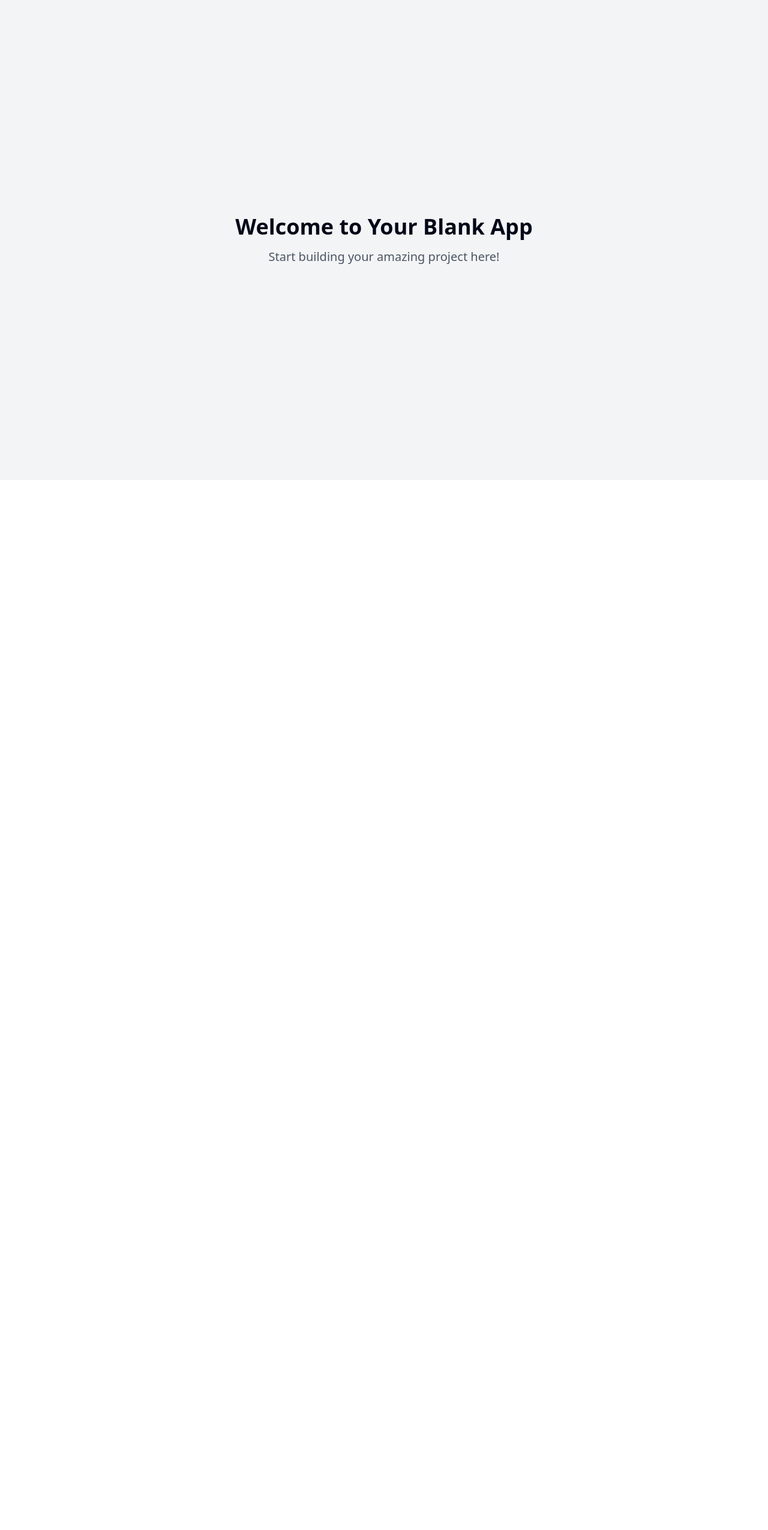
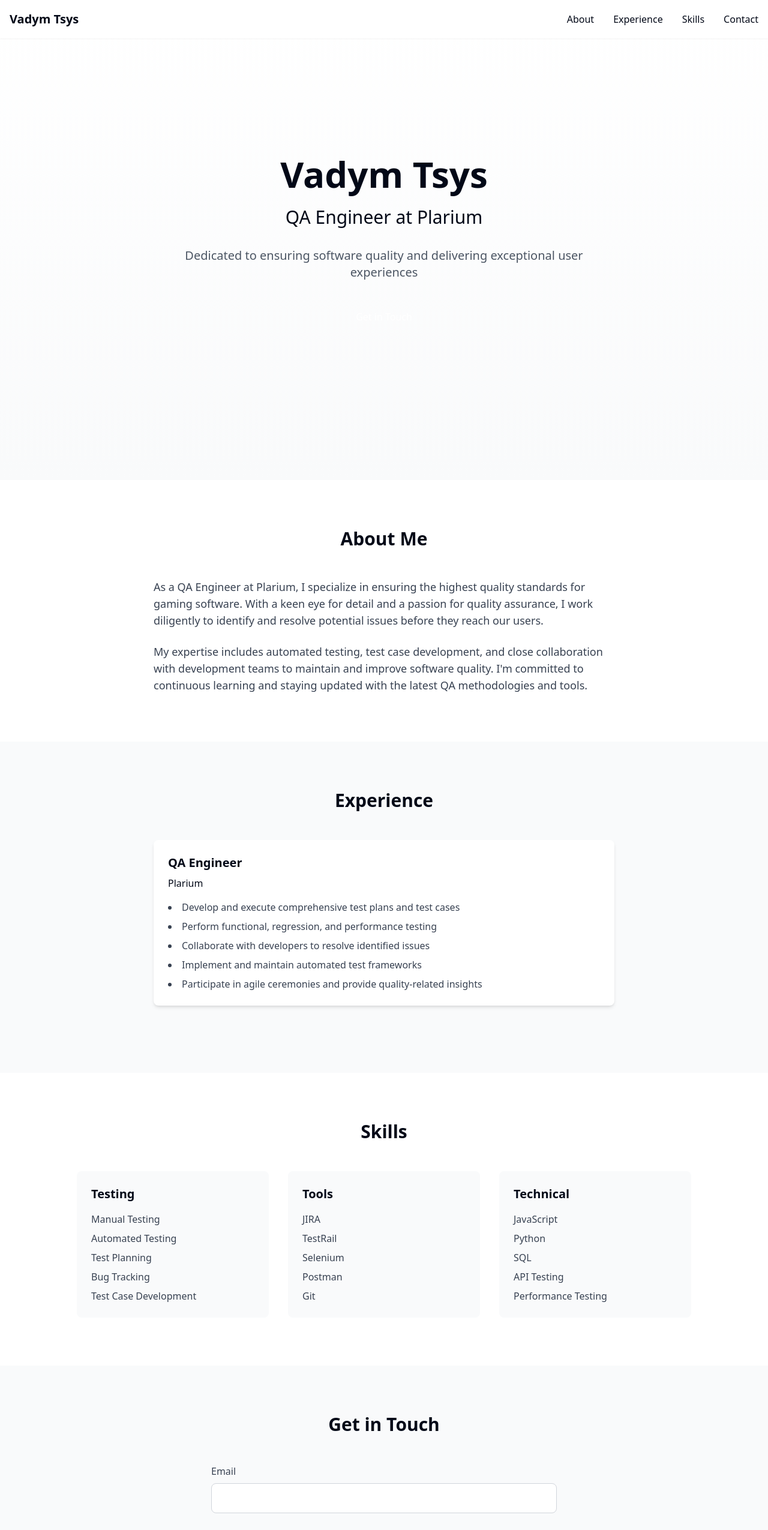
Before and after one commit to v-tsys/vadym-qa-verse, a React (Vite) app: page / in a window 1280 px wide. Shown: the top 2550 px of the page at 60% size. Before the commit the page ends 800 px from the top, so only its background shows below. Built offline with nearby package versions, Linux system fonts and the light colour scheme.

Commit message:
Create personal website for QA Engineer
This commit initializes the personal website for Vadym Tsys, a QA Engineer at Plarium. The project structure and necessary files have been set up to facilitate further development and customization.
[skip gpt_engineer]

```diff
--- /dev/null
+++ b/src/components/About.tsx
@@ -0,0 +1,19 @@
+const About = () => {
+  return (
+    <section id="about" className="py-20 bg-white">
+      <div className="container mx-auto px-4">
+        <h2 className="text-3xl font-bold text-navy mb-12 text-center">About Me</h2>
+        <div className="max-w-3xl mx-auto">
+          <p className="text-lg text-gray-700 mb-6">
+            As a QA Engineer at Plarium, I specialize in ensuring the highest quality standards for gaming software. With a keen eye for detail and a passion for quality assurance, I work diligently to identify and resolve potential issues before they reach our users.
+          </p>
+          <p className="text-lg text-gray-700">
+            My expertise includes automated testing, test case development, and close collaboration with development teams to maintain and improve software quality. I'm committed to continuous learning and staying updated with the latest QA methodologies and tools.
+          </p>
+        </div>
+      </div>
+    </section>
+  );
+};
+
+export default About;
--- /dev/null
+++ b/src/components/Contact.tsx
@@ -0,0 +1,75 @@
+import { useState } from "react";
+import { Mail, Linkedin, Github } from "lucide-react";
+import { toast } from "@/components/ui/use-toast";
+
+const Contact = () => {
+  const [email, setEmail] = useState("");
+  const [message, setMessage] = useState("");
+
+  const handleSubmit = (e: React.FormEvent) => {
+    e.preventDefault();
+    toast({
+      title: "Message Sent",
+      description: "Thank you for reaching out! I'll get back to you soon.",
+    });
+    setEmail("");
+    setMessage("");
+  };
+
+  return (
+    <section id="contact" className="py-20 bg-gray-50">
+      <div className="container mx-auto px-4">
+        <h2 className="text-3xl font-bold text-navy mb-12 text-center">Get in Touch</h2>
+        <div className="max-w-xl mx-auto">
+          <form onSubmit={handleSubmit} className="space-y-6">
+            <div>
+              <label htmlFor="email" className="block text-gray-700 mb-2">
+                Email
+              </label>
+              <input
+                type="email"
+                id="email"
+                value={email}
+                onChange={(e) => setEmail(e.target.value)}
+                className="w-full p-3 border border-gray-300 rounded-lg focus:ring-2 focus:ring-navy focus:border-transparent"
+                required
+              />
+            </div>
+            <div>
+              <label htmlFor="message" className="block text-gray-700 mb-2">
+                Message
+              </label>
+              <textarea
+                id="message"
+                value={message}
+                onChange={(e) => setMessage(e.target.value)}
+                className="w-full p-3 border border-gray-300 rounded-lg h-32 focus:ring-2 focus:ring-navy focus:border-transparent"
+                required
+              />
+            </div>
+            <button
+              type="submit"
+              className="w-full bg-navy hover:bg-navy-light text-white py-3 rounded-lg transition-colors"
+            >
+              Send Message
+            </button>
+          </form>
+
+          <div className="flex justify-center space-x-8 mt-12">
+            <a href="mailto:your.email@example.com" className="text-slate-custom hover:text-navy transition-colors">
+              <Mail size={24} />
+            </a>
+            <a href="#" className="text-slate-custom hover:text-navy transition-colors">
+              <Linkedin size={24} />
+            </a>
+            <a href="#" className="text-slate-custom hover:text-navy transition-colors">
+              <Github size={24} />
+            </a>
+          </div>
+        </div>
+      </div>
+    </section>
+  );
+};
+
+export default Contact;
--- /dev/null
+++ b/src/components/Experience.tsx
@@ -0,0 +1,24 @@
+const Experience = () => {
+  return (
+    <section id="experience" className="py-20 bg-gray-50">
+      <div className="container mx-auto px-4">
+        <h2 className="text-3xl font-bold text-navy mb-12 text-center">Experience</h2>
+        <div className="max-w-3xl mx-auto">
+          <div className="bg-white p-6 rounded-lg shadow-md mb-8">
+            <h3 className="text-xl font-bold text-navy-light mb-2">QA Engineer</h3>
+            <p className="text-slate-custom mb-4">Plarium</p>
+            <ul className="list-disc list-inside text-gray-700 space-y-2">
+              <li>Develop and execute comprehensive test plans and test cases</li>
+              <li>Perform functional, regression, and performance testing</li>
+              <li>Collaborate with developers to resolve identified issues</li>
+              <li>Implement and maintain automated test frameworks</li>
+              <li>Participate in agile ceremonies and provide quality-related insights</li>
+            </ul>
+          </div>
+        </div>
+      </div>
+    </section>
+  );
+};
+
+export default Experience;
--- /dev/null
+++ b/src/components/Hero.tsx
@@ -0,0 +1,25 @@
+const Hero = () => {
+  return (
+    <div className="min-h-screen flex items-center justify-center bg-gradient-to-b from-white to-gray-50">
+      <div className="container mx-auto px-4 py-16 text-center">
+        <h1 className="text-4xl md:text-6xl font-bold text-navy mb-6 animate-fade-in">
+          Vadym Tsys
+        </h1>
+        <h2 className="text-2xl md:text-3xl text-slate-custom mb-8 animate-fade-in">
+          QA Engineer at Plarium
+        </h2>
+        <p className="text-lg md:text-xl text-gray-600 max-w-2xl mx-auto mb-12 animate-fade-in">
+          Dedicated to ensuring software quality and delivering exceptional user experiences
+        </p>
+        <a
+          href="#contact"
+          className="bg-navy hover:bg-navy-light text-white px-8 py-3 rounded-lg transition-colors animate-fade-in"
+        >
+          Get in Touch
+        </a>
+      </div>
+    </div>
+  );
+};
+
+export default Hero;
--- /dev/null
+++ b/src/components/Navbar.tsx
@@ -0,0 +1,57 @@
+import { useState } from "react";
+import { Menu, X } from "lucide-react";
+
+const Navbar = () => {
+  const [isOpen, setIsOpen] = useState(false);
+
+  const navItems = ["About", "Experience", "Skills", "Contact"];
+
+  return (
+    <nav className="fixed w-full bg-white/90 backdrop-blur-sm z-50 shadow-sm">
+      <div className="container mx-auto px-4">
+        <div className="flex justify-between items-center h-16">
+          <a href="#" className="text-navy font-bold text-xl">Vadym Tsys</a>
+
+          {/* Desktop Menu */}
+          <div className="hidden md:flex space-x-8">
+            {navItems.map((item) => (
+              <a
+                key={item}
+                href={`#${item.toLowerCase()}`}
+                className="text-slate-custom hover:text-navy transition-colors"
+              >
+                {item}
+              </a>
+            ))}
+          </div>
+
+          {/* Mobile Menu Button */}
+          <button
+            className="md:hidden"
+            onClick={() => setIsOpen(!isOpen)}
+          >
+            {isOpen ? <X /> : <Menu />}
+          </button>
+        </div>
+
+        {/* Mobile Menu */}
+        {isOpen && (
+          <div className="md:hidden pb-4">
+            {navItems.map((item) => (
+              <a
+                key={item}
+                href={`#${item.toLowerCase()}`}
+                className="block py-2 text-slate-custom hover:text-navy transition-colors"
+                onClick={() => setIsOpen(false)}
+              >
+                {item}
+              </a>
+            ))}
+          </div>
+        )}
+      </div>
+    </nav>
+  );
+};
+
+export default Navbar;
--- /dev/null
+++ b/src/components/Skills.tsx
@@ -0,0 +1,38 @@
+const Skills = () => {
+  const skillCategories = [
+    {
+      title: "Testing",
+      skills: ["Manual Testing", "Automated Testing", "Test Planning", "Bug Tracking", "Test Case Development"]
+    },
+    {
+      title: "Tools",
+      skills: ["JIRA", "TestRail", "Selenium", "Postman", "Git"]
+    },
+    {
+      title: "Technical",
+      skills: ["JavaScript", "Python", "SQL", "API Testing", "Performance Testing"]
+    }
+  ];
+
+  return (
+    <section id="skills" className="py-20 bg-white">
+      <div className="container mx-auto px-4">
+        <h2 className="text-3xl font-bold text-navy mb-12 text-center">Skills</h2>
+        <div className="grid md:grid-cols-3 gap-8 max-w-5xl mx-auto">
+          {skillCategories.map((category) => (
+            <div key={category.title} className="bg-gray-50 p-6 rounded-lg">
+              <h3 className="text-xl font-bold text-navy-light mb-4">{category.title}</h3>
+              <ul className="space-y-2">
+                {category.skills.map((skill) => (
+                  <li key={skill} className="text-gray-700">{skill}</li>
+                ))}
+              </ul>
+            </div>
+          ))}
+        </div>
+      </div>
+    </section>
+  );
+};
+
+export default Skills;
--- a/src/pages/Index.tsx
+++ b/src/pages/Index.tsx
@@ -1,12 +1,19 @@
-// Update this page (the content is just a fallback if you fail to update the page)
+import Navbar from "@/components/Navbar";
+import Hero from "@/components/Hero";
+import About from "@/components/About";
+import Experience from "@/components/Experience";
+import Skills from "@/components/Skills";
+import Contact from "@/components/Contact";
 
 const Index = () => {
   return (
-    <div className="min-h-screen flex items-center justify-center bg-gray-100">
-      <div className="text-center">
-        <h1 className="text-4xl font-bold mb-4">Welcome to Your Blank App</h1>
-        <p className="text-xl text-gray-600">Start building your amazing project here!</p>
-      </div>
+    <div className="min-h-screen">
+      <Navbar />
+      <Hero />
+      <About />
+      <Experience />
+      <Skills />
+      <Contact />
     </div>
   );
 };
--- /dev/null
+++ b/src/tailwind.config.ts
@@ -0,0 +1,42 @@
+import type { Config } from "tailwindcss";
+
+export default {
+  darkMode: ["class"],
+  content: [
+    "./pages/**/*.{ts,tsx}",
+    "./components/**/*.{ts,tsx}",
+    "./app/**/*.{ts,tsx}",
+    "./src/**/*.{ts,tsx}",
+  ],
+  prefix: "",
+  theme: {
+    container: {
+      center: true,
+      padding: "2rem",
+      screens: {
+        "2xl": "1400px",
+      },
+    },
+    extend: {
+      colors: {
+        navy: {
+          DEFAULT: "#1a365d",
+          light: "#2a4a7f",
+        },
+        slate: {
+          custom: "#64748b",
+        },
+      },
+      animation: {
+        "fade-in": "fadeIn 0.5s ease-in",
+      },
+      keyframes: {
+        fadeIn: {
+          "0%": { opacity: "0", transform: "translateY(10px)" },
+          "100%": { opacity: "1", transform: "translateY(0)" },
+        },
+      },
+    },
+  },
+  plugins: [require("tailwindcss-animate")],
+} satisfies Config;
```
